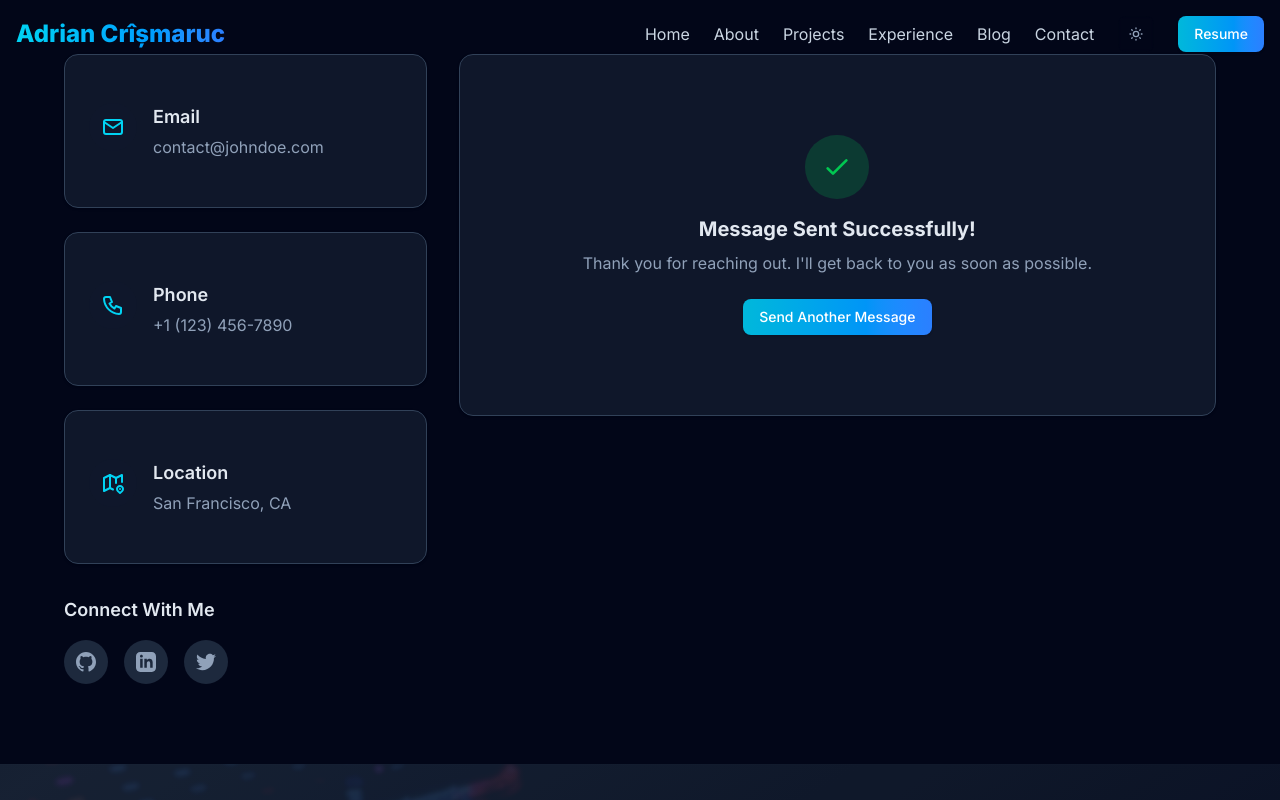
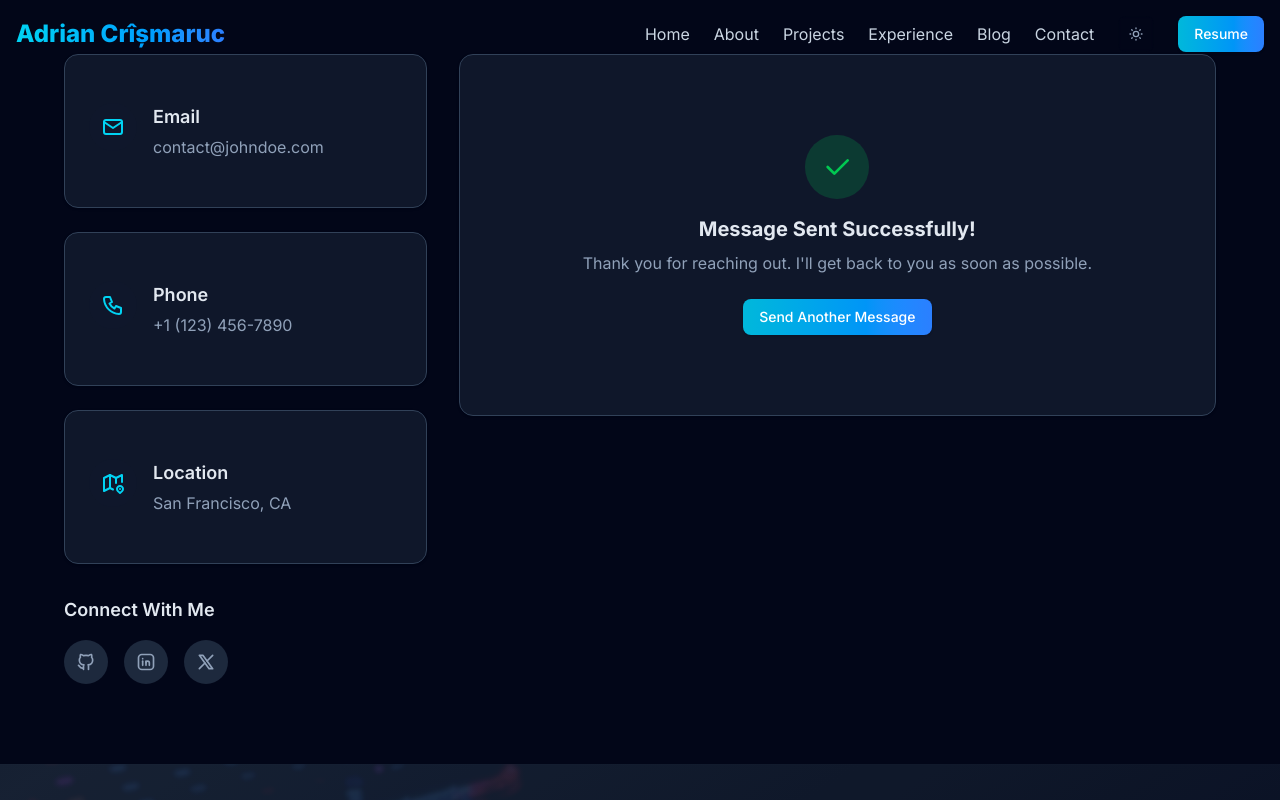
Before and after one commit to Obscurely/website, a Next.js app: page / in a window 1280 px wide. Both pictures are taken after typing "Sample", "name@example.com", "Sample", "Sample" into the empty fields and a click on the button "Send Message". Shown: the part 4953-5753 px from the top of the page. Built offline with nearby package versions, Linux system fonts and the light colour scheme.

Commit message:
feat: replace all svgs with tabler icons

```diff
--- a/src/components/layout/Footer.tsx
+++ b/src/components/layout/Footer.tsx
@@ -1,5 +1,10 @@
 import Link from "next/link";
-import { IconArrowUp } from "@tabler/icons-react";
+import {
+  IconArrowUp,
+  IconBrandGithub,
+  IconBrandLinkedin,
+  IconBrandX,
+} from "@tabler/icons-react";
 import { Button } from "@ui/button";
 
 /**
@@ -32,13 +37,7 @@ export const Footer = () => {
                 rel="noopener noreferrer"
                 className="text-slate-400 transition-colors hover:text-cyan-400"
               >
-                <svg
-                  className="h-5 w-5"
-                  fill="currentColor"
-                  viewBox="0 0 24 24"
-                >
-                  <path d="M12 0c-6.626 0-12 5.373-12 12 0 5.302 3.438 9.8 8.207 11.387.599.111.793-.261.793-.577v-2.234c-3.338.726-4.033-1.416-4.033-1.416-.546-1.387-1.333-1.756-1.333-1.756-1.089-.745.083-.729.083-.729 1.205.084 1.839 1.237 1.839 1.237 1.07 1.834 2.807 1.304 3.492.997.107-.775.418-1.305.762-1.604-2.665-.305-5.467-1.334-5.467-5.931 0-1.311.469-2.381 1.236-3.221-.124-.303-.535-1.524.117-3.176 0 0 1.008-.322 3.301 1.23.957-.266 1.983-.399 3.003-.404 1.02.005 2.047.138 3.006.404 2.291-1.552 3.297-1.23 3.297-1.23.653 1.653.242 2.874.118 3.176.77.84 1.235 1.911 1.235 3.221 0 4.609-2.807 5.624-5.479 5.921.43.372.823 1.102.823 2.222v3.293c0 .319.192.694.801.576 4.765-1.589 8.199-6.086 8.199-11.386 0-6.627-5.373-12-12-12z" />
-                </svg>
+                <IconBrandGithub className="h-5 w-5" />
               </a>
               <a
                 href="https://linkedin.com"
@@ -46,13 +45,7 @@ export const Footer = () => {
                 rel="noopener noreferrer"
                 className="text-slate-400 transition-colors hover:text-cyan-400"
               >
-                <svg
-                  className="h-5 w-5"
-                  fill="currentColor"
-                  viewBox="0 0 24 24"
-                >
-                  <path d="M19 0h-14c-2.761 0-5 2.239-5 5v14c0 2.761 2.239 5 5 5h14c2.762 0 5-2.239 5-5v-14c0-2.761-2.238-5-5-5zm-11 19h-3v-11h3v11zm-1.5-12.268c-.966 0-1.75-.79-1.75-1.764s.784-1.764 1.75-1.764 1.75.79 1.75 1.764-.783 1.764-1.75 1.764zm13.5 12.268h-3v-5.604c0-3.368-4-3.113-4 0v5.604h-3v-11h3v1.765c1.396-2.586 7-2.777 7 2.476v6.759z" />
-                </svg>
+                <IconBrandLinkedin className="h-5 w-5" />
               </a>
               <a
                 href="https://twitter.com"
@@ -60,13 +53,7 @@ export const Footer = () => {
                 rel="noopener noreferrer"
                 className="text-slate-400 transition-colors hover:text-cyan-400"
               >
-                <svg
-                  className="h-5 w-5"
-                  fill="currentColor"
-                  viewBox="0 0 24 24"
-                >
-                  <path d="M24 4.557c-.883.392-1.832.656-2.828.775 1.017-.609 1.798-1.574 2.165-2.724-.951.564-2.005.974-3.127 1.195-.897-.957-2.178-1.555-3.594-1.555-3.179 0-5.515 2.966-4.797 6.045-4.091-.205-7.719-2.165-10.148-5.144-1.29 2.213-.669 5.108 1.523 6.574-.806-.026-1.566-.247-2.229-.616-.054 2.281 1.581 4.415 3.949 4.89-.693.188-1.452.232-2.224.084.626 1.956 2.444 3.379 4.6 3.419-2.07 1.623-4.678 2.348-7.29 2.04 2.179 1.397 4.768 2.212 7.548 2.212 9.142 0 14.307-7.721 13.995-14.646.962-.695 1.797-1.562 2.457-2.549z" />
-                </svg>
+                <IconBrandX className="h-5 w-5" />
               </a>
             </div>
           </div>
--- a/src/components/sections/Contact.tsx
+++ b/src/components/sections/Contact.tsx
@@ -12,6 +12,10 @@ import {
   IconMapPin2,
   IconSend,
   IconLoader2,
+  IconBrandGithub,
+  IconBrandLinkedin,
+  IconBrandX,
+  IconCheck,
 } from "@tabler/icons-react";
 
 /**
@@ -140,13 +144,7 @@ export const Contact = () => {
                   rel="noopener noreferrer"
                   className="rounded-full bg-slate-800 p-3 text-slate-400 transition-colors hover:text-cyan-400"
                 >
-                  <svg
-                    className="h-5 w-5"
-                    fill="currentColor"
-                    viewBox="0 0 24 24"
-                  >
-                    <path d="M12 0c-6.626 0-12 5.373-12 12 0 5.302 3.438 9.8 8.207 11.387.599.111.793-.261.793-.577v-2.234c-3.338.726-4.033-1.416-4.033-1.416-.546-1.387-1.333-1.756-1.333-1.756-1.089-.745.083-.729.083-.729 1.205.084 1.839 1.237 1.839 1.237 1.07 1.834 2.807 1.304 3.492.997.107-.775.418-1.305.762-1.604-2.665-.305-5.467-1.334-5.467-5.931 0-1.311.469-2.381 1.236-3.221-.124-.303-.535-1.524.117-3.176 0 0 1.008-.322 3.301 1.23.957-.266 1.983-.399 3.003-.404 1.02.005 2.047.138 3.006.404 2.291-1.552 3.297-1.23 3.297-1.23.653 1.653.242 2.874.118 3.176.77.84 1.235 1.911 1.235 3.221 0 4.609-2.807 5.624-5.479 5.921.43.372.823 1.102.823 2.222v3.293c0 .319.192.694.801.576 4.765-1.589 8.199-6.086 8.199-11.386 0-6.627-5.373-12-12-12z" />
-                  </svg>
+                  <IconBrandGithub className="h-5 w-5" />
                 </a>
                 <a
                   href="https://linkedin.com"
@@ -154,13 +152,7 @@ export const Contact = () => {
                   rel="noopener noreferrer"
                   className="rounded-full bg-slate-800 p-3 text-slate-400 transition-colors hover:text-cyan-400"
                 >
-                  <svg
-                    className="h-5 w-5"
-                    fill="currentColor"
-                    viewBox="0 0 24 24"
-                  >
-                    <path d="M19 0h-14c-2.761 0-5 2.239-5 5v14c0 2.761 2.239 5 5 5h14c2.762 0 5-2.239 5-5v-14c0-2.761-2.238-5-5-5zm-11 19h-3v-11h3v11zm-1.5-12.268c-.966 0-1.75-.79-1.75-1.764s.784-1.764 1.75-1.764 1.75.79 1.75 1.764-.783 1.764-1.75 1.764zm13.5 12.268h-3v-5.604c0-3.368-4-3.113-4 0v5.604h-3v-11h3v1.765c1.396-2.586 7-2.777 7 2.476v6.759z" />
-                  </svg>
+                  <IconBrandLinkedin className="h-5 w-5" />
                 </a>
                 <a
                   href="https://twitter.com"
@@ -168,13 +160,7 @@ export const Contact = () => {
                   rel="noopener noreferrer"
                   className="rounded-full bg-slate-800 p-3 text-slate-400 transition-colors hover:text-cyan-400"
                 >
-                  <svg
-                    className="h-5 w-5"
-                    fill="currentColor"
-                    viewBox="0 0 24 24"
-                  >
-                    <path d="M24 4.557c-.883.392-1.832.656-2.828.775 1.017-.609 1.798-1.574 2.165-2.724-.951.564-2.005.974-3.127 1.195-.897-.957-2.178-1.555-3.594-1.555-3.179 0-5.515 2.966-4.797 6.045-4.091-.205-7.719-2.165-10.148-5.144-1.29 2.213-.669 5.108 1.523 6.574-.806-.026-1.566-.247-2.229-.616-.054 2.281 1.581 4.415 3.949 4.89-.693.188-1.452.232-2.224.084.626 1.956 2.444 3.379 4.6 3.419-2.07 1.623-4.678 2.348-7.29 2.04 2.179 1.397 4.768 2.212 7.548 2.212 9.142 0 14.307-7.721 13.995-14.646.962-.695 1.797-1.562 2.457-2.549z" />
-                  </svg>
+                  <IconBrandX className="h-5 w-5" />
                 </a>
               </div>
             </motion.div>
@@ -191,20 +177,7 @@ export const Contact = () => {
                 {isSubmitted ? (
                   <div className="py-8 text-center">
                     <div className="mb-4 inline-flex h-16 w-16 items-center justify-center rounded-full bg-green-500/20 text-green-500">
-                      <svg
-                        className="h-8 w-8"
-                        fill="none"
-                        stroke="currentColor"
-                        viewBox="0 0 24 24"
-                        xmlns="http://www.w3.org/2000/svg"
-                      >
-                        <path
-                          strokeLinecap="round"
-                          strokeLinejoin="round"
-                          strokeWidth={2}
-                          d="M5 13l4 4L19 7"
-                        />
-                      </svg>
+                      <IconCheck className="h-8 w-8" />
                     </div>
                     <h3 className="mb-2 text-xl font-bold text-slate-200">
                       Message Sent Successfully!
--- a/src/components/sections/Hero.tsx
+++ b/src/components/sections/Hero.tsx
@@ -4,6 +4,7 @@ import { useRef } from "react";
 import { motion } from "framer-motion";
 import {
   IconArrowDown,
+  IconArrowRight,
   IconBrandGithub,
   IconBrandLinkedin,
   IconBrandReddit,
@@ -111,20 +112,7 @@ export const Hero = () => {
               >
                 <span className="relative z-10 flex items-center gap-2 font-medium">
                   Get in Touch
-                  <svg
-                    className="h-5 w-5 transition-transform duration-300 group-hover:translate-x-1"
-                    xmlns="http://www.w3.org/2000/svg"
-                    fill="none"
-                    viewBox="0 0 24 24"
-                    stroke="currentColor"
-                  >
-                    <path
-                      strokeLinecap="round"
-                      strokeLinejoin="round"
-                      strokeWidth={2}
-                      d="M14 5l7 7m0 0l-7 7m7-7H3"
-                    />
-                  </svg>
+                  <IconArrowRight className="h-6 w-6 transition-transform duration-300 group-hover:translate-x-1" />
                 </span>
                 <span className="absolute inset-0 -z-10 bg-gradient-to-r from-cyan-600 to-blue-600 opacity-0 transition-opacity duration-300 group-hover:opacity-100"></span>
               </Button>
@@ -159,13 +147,13 @@ export const Hero = () => {
                   href={social.href}
                   target="_blank"
                   rel="noopener noreferrer"
-                  whileHover={{ y: -5, scale: 1.1 }}
+                  whileHover={{ y: -2, scale: 1.05 }}
                   className="group flex h-12 w-12 items-center justify-center rounded-full bg-slate-800/80 text-slate-400 backdrop-blur-sm transition-all duration-50 hover:bg-gradient-to-r hover:from-cyan-500 hover:to-blue-500 hover:text-white"
                 >
                   <social.icon
                     size={22}
                     strokeWidth={2.5}
-                    className="transition-transform duration-50 group-hover:scale-110"
+                    className="transition-transform duration-50 group-hover:scale-105"
                   />
                 </motion.a>
               ))}
```
